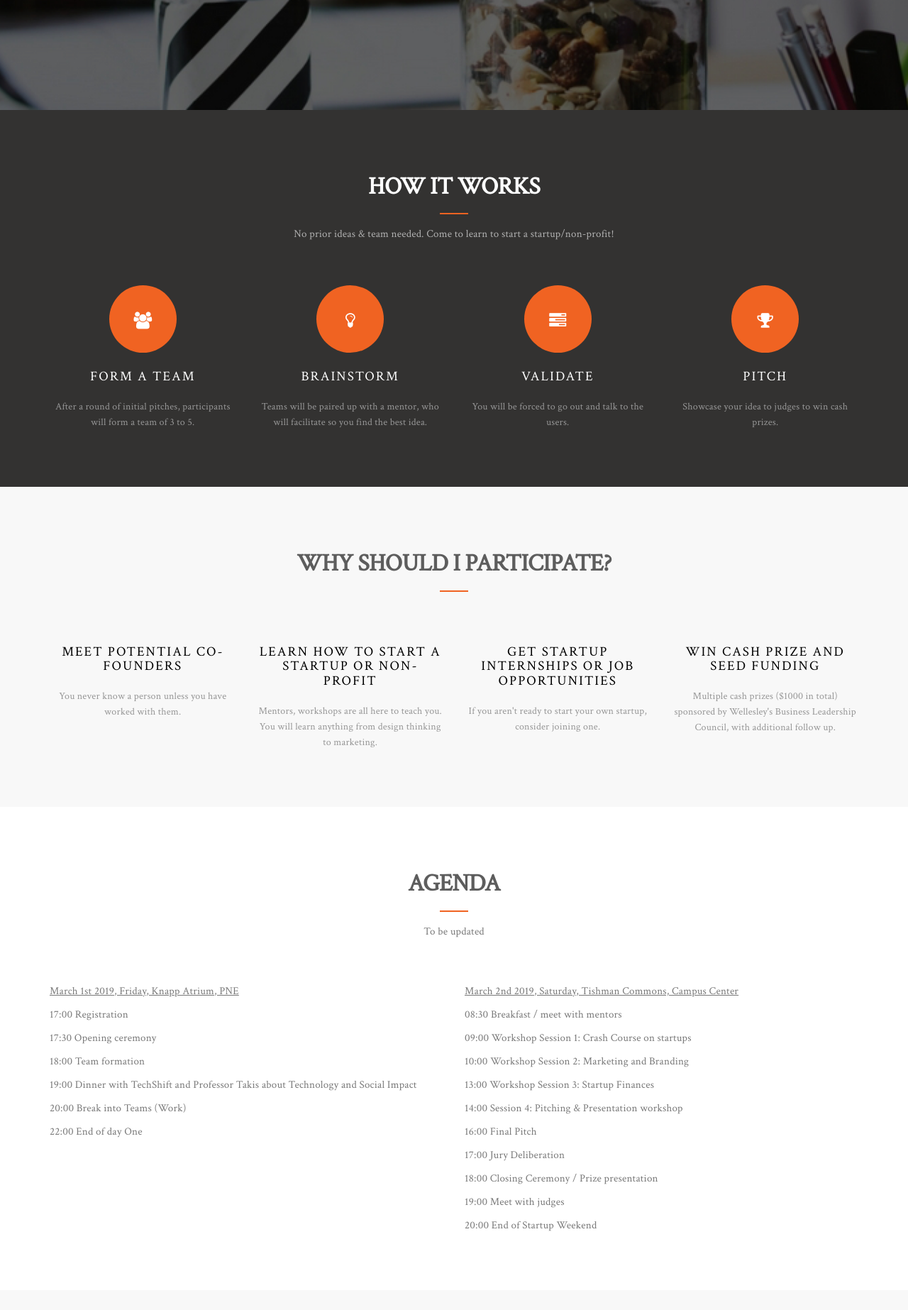
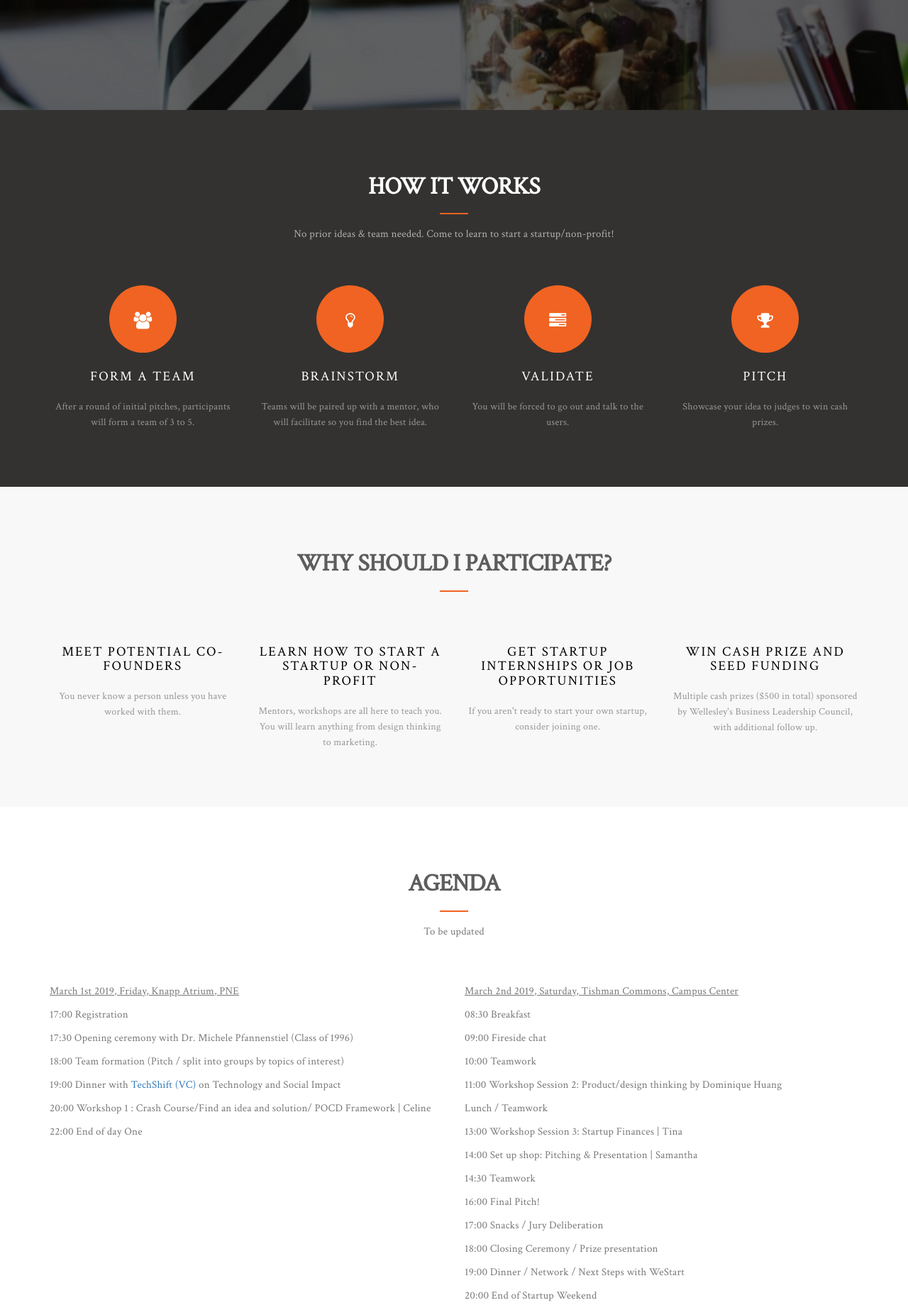
Before and after one commit to yunaganyh/weStartStartupWeekend, a PHP site: page / in a window 1280 px wide. Shown: the part 960-2806 px from the top of the page at 71% size. Run offline with PHP 8.4, Linux system fonts and the light colour scheme; some libraries are stand-ins or nearby versions.

Commit message:
update schedule, add mentors, add prizes

```diff
--- a/css/style.css
+++ b/css/style.css
@@ -253,6 +253,7 @@ header .intro-text .intro-lead-in {
 	color: #bbbbbb;
 	font-weight: 300;
 	line-height: 40px;
+
 }
 
 @media (min-width: 768px) {
@@ -269,7 +270,7 @@ header .intro-text .intro-heading {
 	font-size: 40px;
 	line-height: 48px;
 	margin-bottom: 25px;
-	letter-spacing: -3px;
+	/*letter-spacing: -3px;*/
 	word-spacing: 10px;
 	color: #FFFFFF;
 	text-shadow: 1px 1px 1px rgb(0, 0, 0);
@@ -649,6 +650,7 @@ section#mentor {
 }
 
 .mentor-item {
+	padding-top: 24px;
 	width: 100%;
 	text-align: center;
 	background: #EEEEEE;
--- a/home.html
+++ b/home.html
@@ -75,7 +75,7 @@
 				<div class="slider-container">
 					<div class="intro-text">
 						<div class="intro-lead-in">WeStart-Wellesley Business Leadership Council Startup Weekend</div>
-						<div class="intro-heading">Cash prizes, 15 Hours, 1 Idea Comes True</div>
+						<div class="intro-heading">$500, 15 Hours, 1 Idea Comes True</div>
 						<div class="intro-lead-in">March 1-2, 2019, Wellesley, MA</div>
 						<br>
 						<a href="https://goo.gl/forms/uIKfR8IXRljrdSFo1" class="page-scroll btn btn-xl">Apply</a>
@@ -175,7 +175,7 @@
 					<div class="col-md-3 text-center">
 						<div class="mz-module-about">
 							<h3>Win cash prize and seed funding</h3>
-							<p>Multiple cash prizes ($1000 in total) sponsored by Wellesley's Business Leadership Council, with additional follow up.</p>
+							<p>Multiple cash prizes ($500 in total) sponsored by Wellesley's Business Leadership Council, with additional follow up.</p>
 						</div>
 					</div>
 					<!-- end about module -->
@@ -196,23 +196,26 @@
 					<div class='col-lg-6'>
 						<p><u>March 1st 2019, Friday, Knapp Atrium, PNE</u></p>
 						<p>17:00 Registration</p>
-						<p>17:30 Opening ceremony</p>
-						<p>18:00 Team formation</p>
-						<p>19:00 Dinner with TechShift and Professor Takis about Technology and Social Impact</p>
-						<p>20:00 Break into Teams (Work) </p>
+						<p>17:30 Opening ceremony with Dr. Michele Pfannenstiel (Class of 1996) </p>
+						<p>18:00 Team formation (Pitch / split into groups by topics of interest)</p>
+						<p>19:00 Dinner with <a href="https://techshift.co/">TechShift (VC)</a> on Technology and Social Impact </p>
+						<p>20:00 Workshop 1 : Crash Course/Find an idea and solution/ POCD Framework | Celine </p>
 						<p>22:00 End of day One</p>
 					</div>
 					<div class='col-lg-6'>
 						<p><u>March 2nd 2019, Saturday, Tishman Commons, Campus Center</u></p>
-						<p>08:30 Breakfast / meet with mentors</p>
-						<p>09:00 Workshop Session 1: Crash Course on startups</p>
-						<p>10:00 Workshop Session 2: Marketing and Branding </p>
-						<p>13:00 Workshop Session 3: Startup Finances </p>
-						<p>14:00 Session 4: Pitching & Presentation workshop </p>
-						<p>16:00 Final Pitch </p>
-						<p>17:00 Jury Deliberation </p>
+						<p>08:30 Breakfast</p>
+						<p>09:00 Fireside chat </p>
+						<p>10:00 Teamwork </p>
+						<p>11:00 Workshop Session 2: Product/design thinking by Dominique Huang </p>
+						<p> Lunch / Teamwork </p>
+						<p>13:00 Workshop Session 3: Startup Finances | Tina </p>
+						<p>14:00 Set up shop: Pitching & Presentation | Samantha </p>
+						<p>14:30 Teamwork </p>
+						<p>16:00 Final Pitch! </p>
+						<p>17:00 Snacks / Jury Deliberation </p>
 						<p>18:00 Closing Ceremony / Prize presentation </p>
-						<p>19:00 Meet with judges </p>
+						<p>19:00 Dinner / Network / Next Steps with WeStart </p>
 						<p>20:00 End of Startup Weekend </p>
 					</div>
 				</div>
@@ -228,6 +231,41 @@
 					</div>
 				</div>
 			</div>
+
+			<!-- Mentor block -->
+			<div class="row">
+				<div>
+					<div class="mentor-item">
+						<div>
+							<img src="images/christina.jpg" alt="author" height=480px>
+						</div>
+						<div>
+							<h3>Christina Breiter</h3>
+							<div class="mentor-background">
+								Christina is the <a href="https://www.wellesley.edu/careereducation/career-communities/consulting-finance-business-entrepreneurship">Consulting, Finance, Business, & Entrepreneurship</a> Career Community Advisor at Wellesley College. Christina's career path has been exciting, challenging and, importantly, an exploration of herself. Christina was an independent major in Bioethics at Vassar College, where she initially thought she was going to be a doctor. Deciding science was not for her, Christina shifted to law school and enrolled at Northwestern University, then practiced in a large Boston firm. Itching for her creative entrepreneurial self to emerge, Christina attended Harvard Business School, practiced financial consulting and then left to start her own real estate development company. Having been an entrepreneur for the past 20 + years in real estate and tech start-ups she comes to Wellesley with a wide range of experiences and insight to the shifts and turns a career can take.
+							</div>
+						</div>
+					</div>
+				</div>
+			</div>
+			<!-- End of mentor block -->
+
+			<!-- Mentor block -->
+			<div class="row">
+				<div>
+					<div class="mentor-item">
+						<div>
+							<img src="images/taraGupta.jpeg" alt="author" height=480px>
+						</div>
+						<div>
+							<h3>Tara Gupta</h3>
+							<div class="mentor-background"> Tara Gupta (MAS 2016) was previously at MIT Media Lab and Google, interested in exploring the intersections of art, media, and tech. She is now the CEO and founder of music data analytics software company, <a href="http://databasedevi.com/">Database Devi</a>, based in New York City. At Wellesley, Tara was involved in Boobtube, Instead Feminist Cooperative, and the Boston Marathon.
+							</div>
+						</div>
+					</div>
+				</div>
+			</div>
+			<!-- End of mentor block -->
 
 			<!-- Mentor block -->
 			<div class="row">
@@ -341,6 +379,44 @@ Administration.
 							serving the real estate industry and AppFolio provided a broader operations platform to
 							the same real estate customer base. Laila holds a BA in Studio Art from Wellesley
 							College.
+							</div>
+						</div>
+					</div>
+				</div>
+			</div>
+			<!-- End of mentor block -->
+
+			<!-- Mentor block -->
+			<div class="row">
+				<div>
+					<div class="mentor-item">
+						<div>
+							<img src="images/michele.jpeg" alt="author" height=480px>
+						</div>
+						<div>
+							<h3>Dr. Michele Pfannenstiel</h3>
+							<div class="mentor-background"> Dr. Michele Pfannenstiel is Dirigo Food Safety’s President and CEO. Dr. P earned her BA in Economics and Geology from Wellesley College, after which she served in the Peace Corps in Irbid, Jordan. In her second year of study at the University of Georgia College of Veterinary Medicine, the future Dr. P was chosen for the prestigious Health Professions Scholarship Program through the US Army. Upon receiving her DVM, Dr. P commissioned into the US Army Veterinary Corps, where she learned the food safety skills she now brings to producers and processors across the country. After fulfilling her active duty commitment, Dr. P settled with her family in Southern Maine, where they raise chickens and the occasional ruminant, experiment in the kitchen, and explore the woods around their home. <br>
+
+Dr. P uses her training as a HACCP auditor through ASQ to enhance her consultation and help clients prepare for 3rd party audits. A sought after speaker, Dr. P has taught food safety workshops at the <a href="http://www.stonebarnscenter.org/">Stone Barns Center</a>, <a href="http://www.pigstocktc.com/">PigStock TC, the <a href="http://www.wallacecenter.org/news/foodhubconference">Wallace Center Food Hub Conference</a>, the <a href="http://www.newenglandmeatconference.org/">New England Meat Conference</a>, and the Empowering Women Veterans in Business and Agriculture Conference.
+							College.
+							</div>
+						</div>
+					</div>
+				</div>
+			</div>
+			<!-- End of mentor block -->
+
+			<!-- Mentor block -->
+			<div class="row">
+				<div>
+					<div class="mentor-item">
+						<div>
+							<img src="images/techshift.png" alt="author" height=200px>
+						</div>
+						<div>
+							<h3>TechShift</h3>
+							<div class="mentor-background"> <a href="https://techshift.co/">TechShift</a> aims to expand the use of technology as a force for good, minimize the potential harms of technology, and support a new generation of global leaders working at the intersection of technology and social impact. <br>
+							TechShift began as an experiment back in 2014 at Stanford University. Over the following years, <a href="http://www.dailycal.org/2017/04/10/cssocial-good-stanford-university-promotes-tech-social-impact/">Stanford CS+Social Good</a> has grown into one of the largest groups on campus, shifting the conversation around technology at Stanford. In 2017, students from Brown University joined with Stanford CS+Social Good to launch their own organization, <a href="http://cssc.cs.brown.edu/">CS for Social Change</a>. The alliance has continued to grow, and hosted its first summit in Chicago in January with more than 30 students from North and South America.
 							</div>
 						</div>
 					</div>
@@ -472,7 +548,7 @@ Administration.
 						<figure class="effect-bubba">
 							<img src="images/q9.png" alt="img02" class="img-responsive" />
 							<figcaption>
-								<h2>We will be giving out multiple cash prizes (amounts to be confirmed).</h2>
+								<h2>We will be giving out up to $500 in prizes.</h2>
 							</figcaption>
 						</figure>
 					</div>
```
Also changed, not shown: images/christina.jpg (added), images/michele.jpeg (added), images/taraGupta.jpeg (added), images/techshift.png (added), 1 other file.
